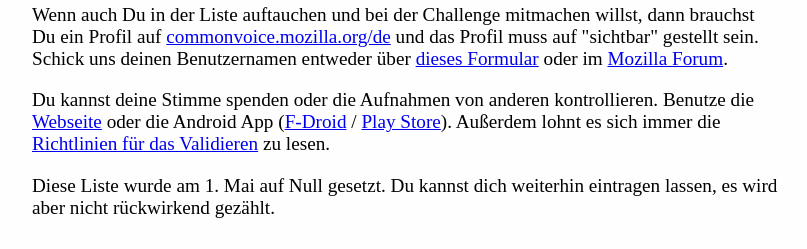
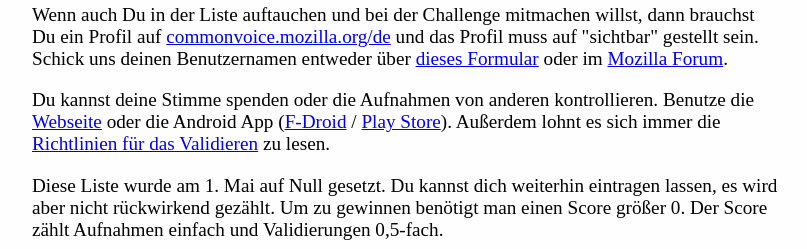
Before and after one commit to 54696d21/CommonVoiceCompetitionDashboard, a Python web app: template templates/indexDE.html in a window 1280 px wide. Shown: the part 813-1062 px from the top of the page, without its empty margins (233-1040 px from the left). Run offline with Jinja, Linux system fonts and the light colour scheme; the template is opened without the code that fills it, so the values that code supplies are empty.

Commit message:
Anmerkung zum score und Teilnehmer mit Score = 0

```diff
--- a/templates/indexDE.html
+++ b/templates/indexDE.html
@@ -110,7 +110,7 @@
       >
       zu lesen.
     </p>
-    <p>Diese Liste wurde am 1. Mai auf Null gesetzt. Du kannst dich weiterhin eintragen lassen, es wird aber nicht rückwirkend gezählt.</p>
+    <p>Diese Liste wurde am 1. Mai auf Null gesetzt. Du kannst dich weiterhin eintragen lassen, es wird aber nicht rückwirkend gezählt. Um zu gewinnen benötigt man einen Score größer 0. Der Score zählt Aufnahmen einfach und Validierungen 0,5-fach. </p>
 
     <table>
       <tr>
```
